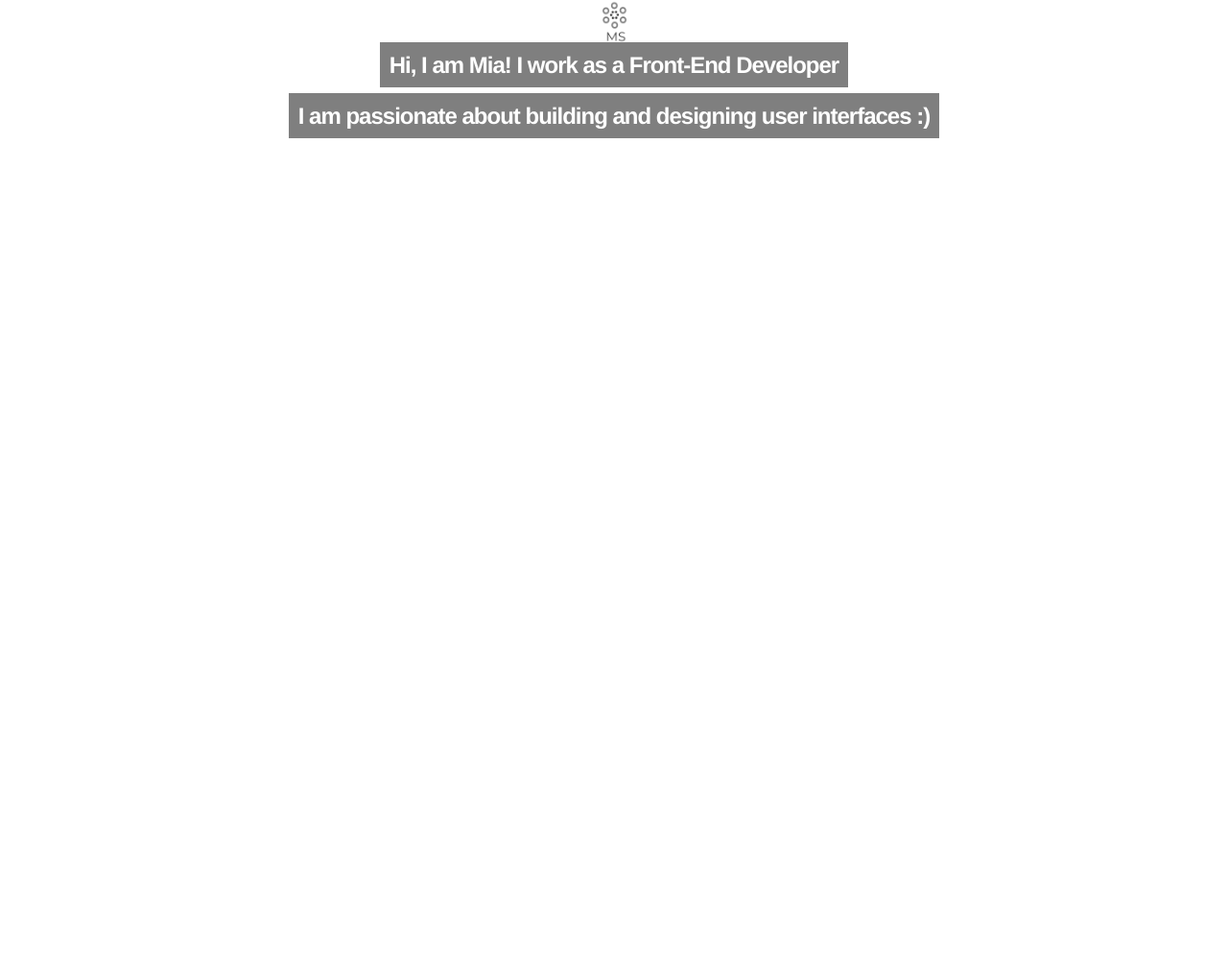
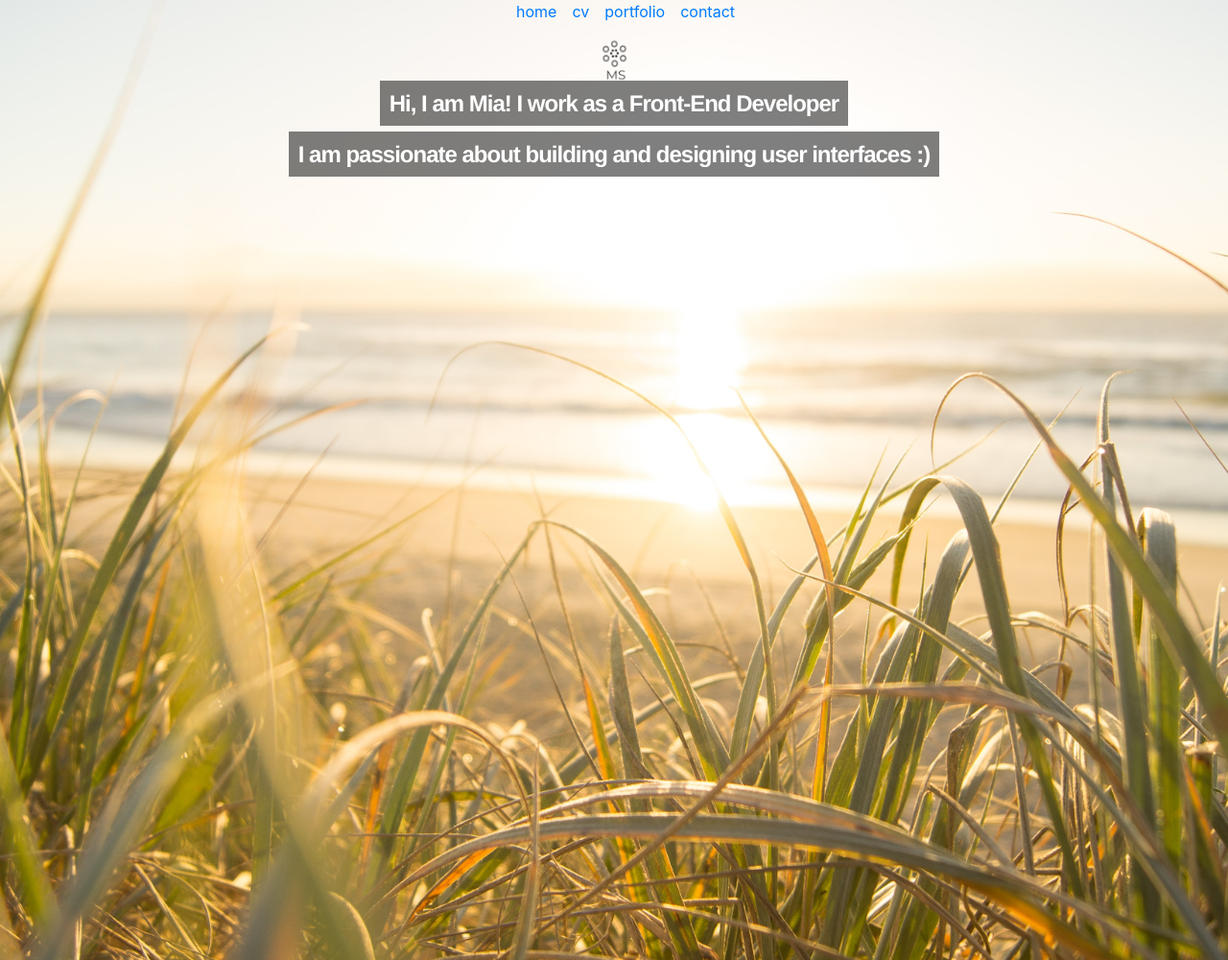
Before and after one commit to addania/profile, a Gatsby site: page / in a window 1280 px wide. Shown: the whole page at 96% size. Before the commit the page ends 800 px from the top, so only its background shows below. Built offline with nearby package versions, Linux system fonts and the light colour scheme; Gatsby itself is replaced by a stand-in of ours.

Commit message:
introducing layout component

```diff
--- /dev/null
+++ b/src/components/Layout.js
@@ -0,0 +1,15 @@
+import React from "react"
+import 'bootstrap/dist/css/bootstrap.min.css';
+import './layout.css';
+import { NavBar } from "./NavBar"
+
+export const Layout = ({ children }) => (
+    <div className="background" style={{ maxWidth: "100%" }}>
+        <div>
+            <div >
+                <NavBar />
+                {children}
+            </div>
+        </div>
+    </div>
+)
--- /dev/null
+++ b/src/components/layout.css
@@ -0,0 +1,9 @@
+.background {
+  background-image: url("./img/hero.jpg");
+  background-color: #cccccc;
+  height: 1000px;
+  background-position: center;
+  background-repeat: no-repeat;
+  background-size: cover;
+  position: relative;
+}
--- a/src/pages/index.js
+++ b/src/pages/index.js
@@ -1,14 +1,12 @@
 import React from "react"
+import { Layout } from "../components/Layout"
+import { Logo } from "../components/Logo"
 import { Header } from "../components/Header"
-import { Logo } from "../components/Logo"
 import 'bootstrap/dist/css/bootstrap.min.css';
 
 export default () =>
-  <div>
-    <div>
-      <Logo />
-      <Header text="Hi, I am Mia! I work as a Front-End Developer" position="100px" />
-      <Header text="I am passionate about building and designing user interfaces :)" position="200px" />
-
-    </div>
-  </div>
+  <Layout>
+    <Logo />
+    <Header text="Hi, I am Mia! I work as a Front-End Developer" />
+    <Header text="I am passionate about building and designing user interfaces :)" />
+  </Layout>
```
Also changed, not shown: src/pages/contact.js (added, +13 -0 lines), src/pages/portfolio.js (+9 -21 lines).
